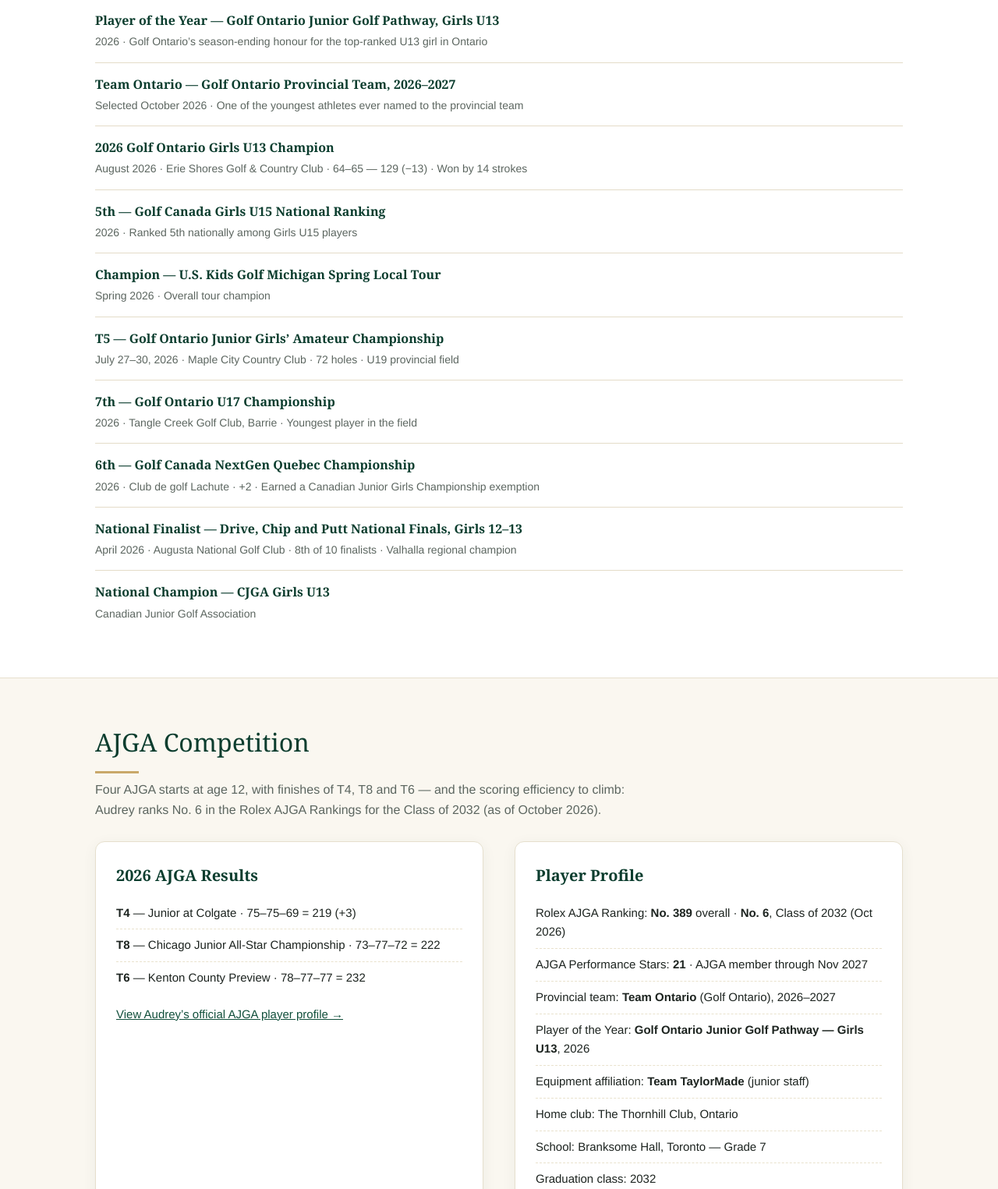
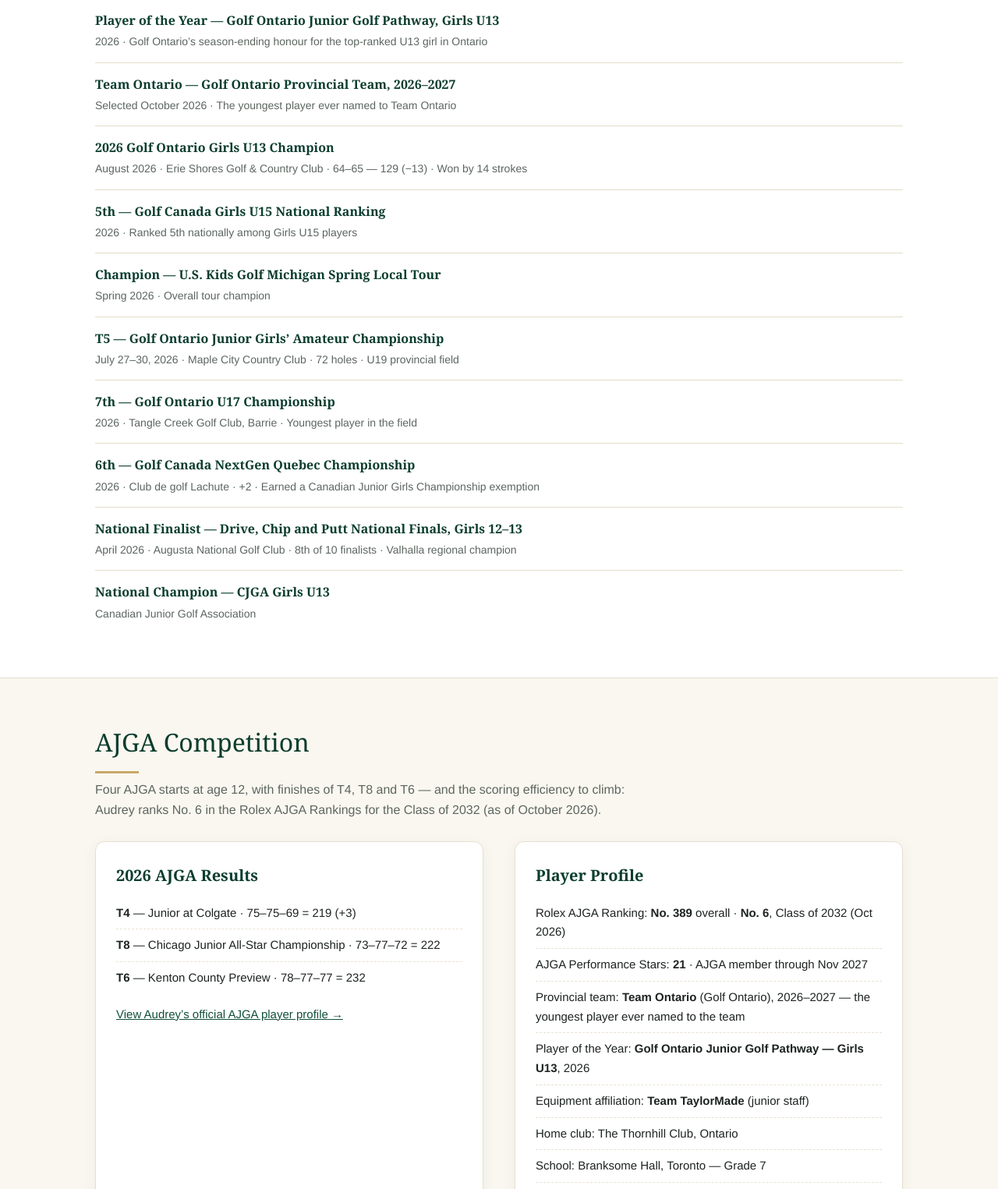
Before and after one commit to audrey-lu-golf/audrey-lu-golf, a plain HTML site: page index.html in a window 1280 px wide. Shown: the part 1360-2885 px from the top of the page at 78% size. Drawn offline with Linux system fonts and the light colour scheme.

Commit message:
Team Ontario: youngest player ever named

```diff
--- a/index.html
+++ b/index.html
@@ -161,7 +161,7 @@
     <p class="lead">Selected results through November 2026.</p>
     <ul class="wins">
       <li><b>Player of the Year &mdash; Golf Ontario Junior Golf Pathway, Girls U13</b><span class="d">2026 · Golf Ontario&rsquo;s season-ending honour for the top-ranked U13 girl in Ontario</span></li>
-      <li><b>Team Ontario &mdash; Golf Ontario Provincial Team, 2026&ndash;2027</b><span class="d">Selected October 2026 · One of the youngest athletes ever named to the provincial team</span></li>
+      <li><b>Team Ontario &mdash; Golf Ontario Provincial Team, 2026&ndash;2027</b><span class="d">Selected October 2026 · The youngest player ever named to Team Ontario</span></li>
       <li><b>2026 Golf Ontario Girls U13 Champion</b><span class="d">August 2026 · Erie Shores Golf &amp; Country Club · 64&ndash;65 &mdash; 129 (&minus;13) · Won by 14 strokes</span></li>
       <li><b>5th &mdash; Golf Canada Girls U15 National Ranking</b><span class="d">2026 · Ranked 5th nationally among Girls U15 players</span></li>
       <li><b>Champion &mdash; U.S. Kids Golf Michigan Spring Local Tour</b><span class="d">Spring 2026 · Overall tour champion</span></li>
@@ -193,7 +193,7 @@
         <ul>
           <li>Rolex AJGA Ranking: <b>No. 389</b> overall · <b>No. 6</b>, Class of 2032 (Oct 2026)</li>
           <li>AJGA Performance Stars: <b>21</b> · AJGA member through Nov 2027</li>
-          <li>Provincial team: <b>Team Ontario</b> (Golf Ontario), 2026&ndash;2027</li>
+          <li>Provincial team: <b>Team Ontario</b> (Golf Ontario), 2026&ndash;2027 &mdash; the youngest player ever named to the team</li>
           <li>Player of the Year: <b>Golf Ontario Junior Golf Pathway &mdash; Girls U13</b>, 2026</li>
           <li>Equipment affiliation: <b>Team TaylorMade</b> (junior staff)</li>
           <li>Home club: The Thornhill Club, Ontario</li>
```
